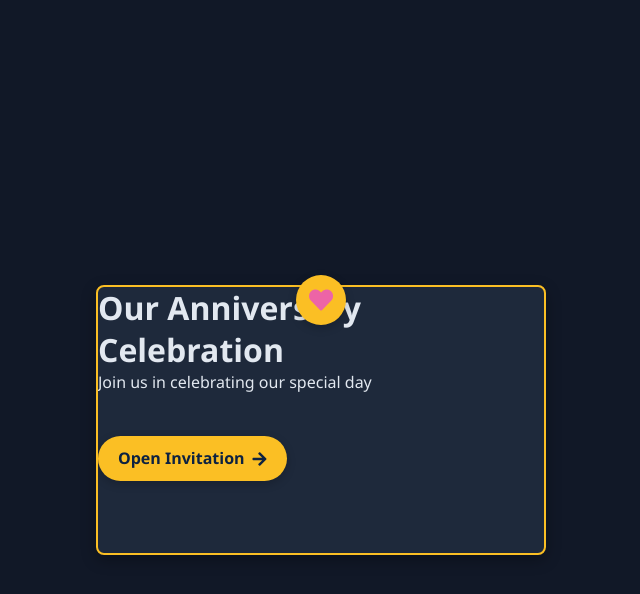
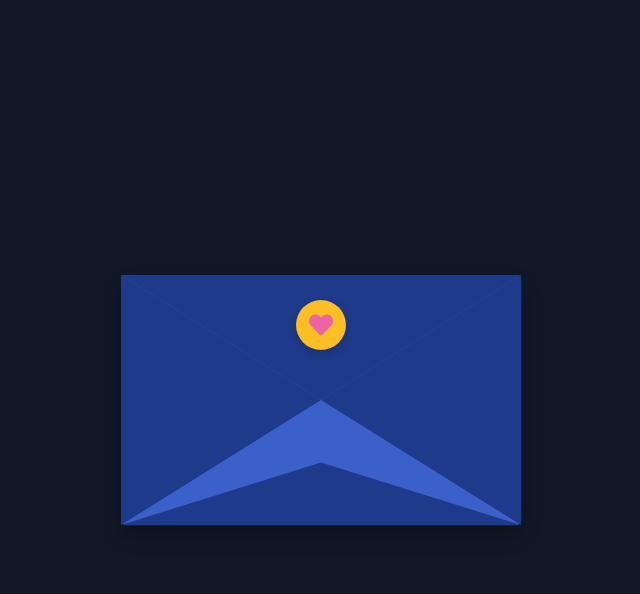
Before and after one commit to Dr-Payne25/anniversiary-site, a Django app: page /welcome/ in a window 1280 px wide. Shown: the top 594 px of the page, without its empty margins (319-959 px from the left). Run offline with Django 5.2, Linux system fonts and the light colour scheme.

Commit message:
updated envlope to working state

```diff
--- a/anniversary_site/anniversary_site/urls.py
+++ b/anniversary_site/anniversary_site/urls.py
@@ -2,15 +2,11 @@ from django.contrib import admin
 from django.urls import path, include
 from django.conf import settings
 from django.conf.urls.static import static
-from django.views.generic.base import RedirectView
-from celebration.views import site_entry
 
 urlpatterns = [
     path('admin/', admin.site.urls),
-    path('', site_entry, name='entry'),  # This handles the root URL
-    path('', include('celebration.urls')),  # This handles all other URLs from celebration app
+    path('', include('celebration.urls')),  # Include at root
 ]
 
-# Add this to serve media files during development
 if settings.DEBUG:
     urlpatterns += static(settings.MEDIA_URL, document_root=settings.MEDIA_ROOT)
--- a/anniversary_site/celebration/static/celebration/css/envelope.css
+++ b/anniversary_site/celebration/static/celebration/css/envelope.css
@@ -12,9 +12,9 @@
 
 .envelope-wrapper {
     position: relative;
-    width: 300px;
-    height: 200px;
-    perspective: 1000px;
+    width: 330px;
+    height: 220px;
+    perspective: 1200px;
 }
 
 /* Main envelope */
@@ -34,6 +34,7 @@
     background-color: #3b60c9;
     border-radius: 5px;
     box-shadow: 0 10px 20px rgba(0, 0, 0, 0.3);
+    z-index: 1;
 }
 
 /* The flaps of the envelope */
@@ -49,7 +50,7 @@
     height: 100%;
     transform-origin: top;
     clip-path: polygon(0 0, 50% 50%, 100% 0);
-    z-index: 10;
+    z-index: 4;
 }
 
 /* Left flap */
@@ -59,7 +60,7 @@
     left: 0;
     transform-origin: left;
     clip-path: polygon(0 0, 100% 50%, 0 100%);
-    z-index: 5;
+    z-index: 3;
 }
 
 /* Right flap */
@@ -69,33 +70,34 @@
     right: 0;
     transform-origin: right;
     clip-path: polygon(100% 0, 0 50%, 100% 100%);
-    z-index: 5;
+    z-index: 3;
 }
 
 /* Bottom flap */
 .envelope-bottom-flap {
     width: 100%;
-    height: 100%;
+    height: 50%;
+    bottom: 0;
     transform-origin: bottom;
     clip-path: polygon(0 100%, 50% 50%, 100% 100%);
-    z-index: 5;
+    z-index: 2;
 }
 
 /* The seal on the envelope */
 .seal {
     position: absolute;
-    width: 40px;
-    height: 40px;
+    width: 45px;
+    height: 45px;
     background-color: #fbbf24;
     border-radius: 50%;
-    top: 20px;
+    top: 25px;
     left: 50%;
     transform: translateX(-50%);
     display: flex;
     align-items: center;
     justify-content: center;
     cursor: pointer;
-    z-index: 15;
+    z-index: 5;
     box-shadow: 0 3px 10px rgba(0, 0, 0, 0.2);
     transition: transform 0.3s ease;
 }
@@ -106,25 +108,25 @@
 
 .seal i {
     color: #ed64a6;
-    font-size: 20px;
+    font-size: 22px;
 }
 
 /* The letter/card inside the envelope */
 .letter {
     position: absolute;
     width: 90%;
-    height: 90%;
+    height: 85%;
     background-color: #1e293b;
     top: 50%;
     left: 50%;
-    transform: translate(-50%, -50%) translateY(100px);
+    /* Position the letter INSIDE the envelope initially */
+    transform: translate(-50%, -50%) translateZ(-2px);
     border-radius: 5px;
     box-shadow: 0 5px 15px rgba(0, 0, 0, 0.2);
     border: 2px solid #fbbf24;
     overflow: hidden;
-    z-index: 1;
-    transition: transform 0.8s ease;
-    transition-delay: 0.5s;
+    z-index: 0; /* Starts behind everything */
+    transition: transform 0.8s ease, z-index 0s 0.4s;
 }
 
 .letter-content {
@@ -177,21 +179,28 @@
     transform: translateX(5px);
 }
 
-/* Animation classes */
+/* Animation classes - specific timing here is crucial */
 .envelope.opened .envelope-top-flap {
     transform: rotateX(180deg);
+    z-index: 1;
+    transition-delay: 0.1s;
 }
 
 .envelope.opened .envelope-left-flap {
     transform: rotateY(-180deg);
+    transition-delay: 0.3s;
 }
 
 .envelope.opened .envelope-right-flap {
     transform: rotateY(180deg);
+    transition-delay: 0.3s;
 }
 
 .envelope.opened .letter {
-    transform: translate(-50%, -50%) translateY(-20px);
+    /* Move the letter up and out of the envelope */
+    transform: translate(-50%, -120%);
+    z-index: 10; /* Move to front after animation starts */
+    transition: transform 0.8s ease 0.6s, z-index 0s 0.6s;
 }
 
 /* Media query for responsiveness */
--- a/anniversary_site/celebration/static/celebration/css/style.css
+++ b/anniversary_site/celebration/static/celebration/css/style.css
@@ -107,8 +107,7 @@ nav ul li a:hover {
 .hero {
     text-align: center;
     padding: 4rem 0;
-    background: linear-gradient(to right, rgba(13, 34, 65, 0.9), rgba(13, 34, 65, 0.9)),
-                url('/media/photos/hero-background.jpg');
+    background: linear-gradient(to right, #0d2241, #1e3a8a);
     background-size: cover;
     background-position: center;
     border-radius: 10px;
--- a/anniversary_site/celebration/templates/celebration/welcome.html
+++ b/anniversary_site/celebration/templates/celebration/welcome.html
@@ -10,23 +10,31 @@
     <link rel="stylesheet" href="https://cdnjs.cloudflare.com/ajax/libs/font-awesome/5.15.4/css/all.min.css">
 </head>
 <body class="envelope-body">
-    <div class="envelope-container">
-        <!-- Simple envelope structure -->
+    <div class="envelope-wrapper">
         <div class="envelope">
-            <!-- Envelope parts -->
-            <div class="envelope-flap"></div>
-            <div class="envelope-content">
-                <div class="card">
+            <!-- The envelope container -->
+            <div class="envelope-back"></div>
+
+            <!-- The envelope flaps -->
+            <div class="envelope-flap envelope-top-flap"></div>
+            <div class="envelope-flap envelope-left-flap"></div>
+            <div class="envelope-flap envelope-right-flap"></div>
+            <div class="envelope-flap envelope-bottom-flap"></div>
+
+            <!-- The seal -->
+            <div class="seal">
+                <i class="fas fa-heart"></i>
+            </div>
+
+            <!-- The actual letter/card inside -->
+            <div class="letter">
+                <div class="letter-content">
                     <h1>Our Anniversary Celebration</h1>
-                    <p class="invitation-text">Join us in celebrating our special day</p>
-                    <a href="/" class="envelope-button">
+                    <p>Join us in celebrating our special day</p>
+                    <a href="{% url 'celebration:home' %}" class="envelope-button">
                         Open Invitation <i class="fas fa-arrow-right"></i>
                     </a>
                 </div>
-            </div>
-            <!-- Seal -->
-            <div class="seal">
-                <i class="fas fa-heart"></i>
             </div>
         </div>
     </div>
--- a/anniversary_site/celebration/urls.py
+++ b/anniversary_site/celebration/urls.py
@@ -4,7 +4,8 @@ from . import views
 app_name = 'celebration'
 
 urlpatterns = [
-    path('home/', views.home, name='home'),  # Changed from empty to 'home/'
+    path('', views.index_redirect, name='index'),  # Redirect root to welcome
+    path('home/', views.home, name='home'),  # Home moved to /home/
     path('welcome/', views.welcome, name='welcome'),
     path('menu/', views.menu, name='menu'),
     path('about/', views.about, name='about'),
--- a/anniversary_site/celebration/views.py
+++ b/anniversary_site/celebration/views.py
@@ -1,5 +1,10 @@
 from django.shortcuts import render, redirect
 from .models import Photo, MenuItem, AboutUs
+from django.shortcuts import redirect
+
+def index_redirect(request):
+    """Redirect from root to welcome page"""
+    return redirect('celebration:welcome')
 
 def site_entry(request):
     """Force redirect to welcome page on first visit"""
```
Also changed, not shown: anniversary_site/celebration/static/celebration/js/envelope.js (+8 -4 lines).
